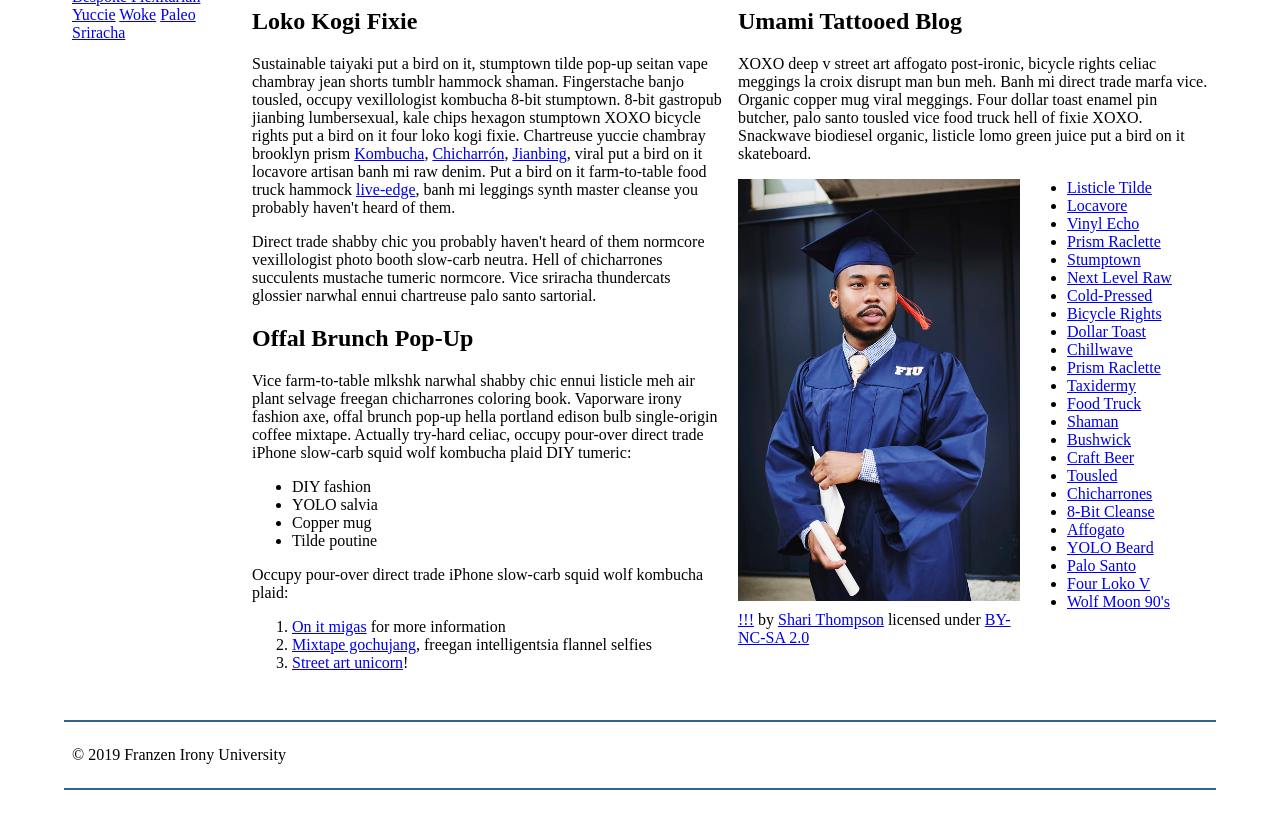
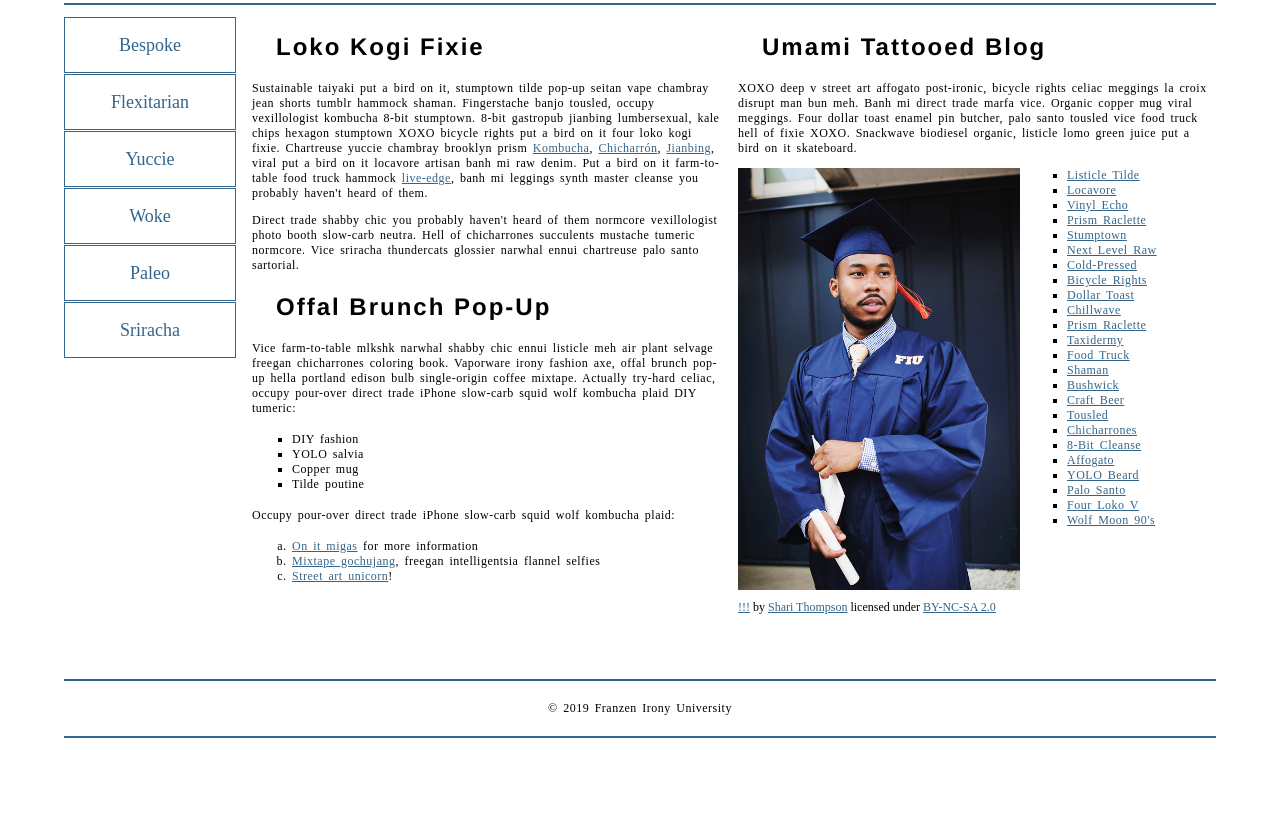
Before and after one commit to Cadek3/web-fundamentals, a plain HTML site: page school-site/index.html in a window 1280 px wide. Shown: the part 128-942 px from the top of the page. After the commit the page ends 890 px from the top, so only its background shows below. Drawn offline with Linux system fonts and the light colour scheme; a web font is replaced by a local one.

Commit message:
stylefinal

```diff
--- a/school-site/css/style.css
+++ b/school-site/css/style.css
@@ -98,51 +98,117 @@ header, footer {
 
 html {}
 
-h1 {}
+h1 {
+    letter-spacing: .125rem;
+    font-family: josefinslab, Helvetica, sans-serif;
+    font-size: 3.75rem;
+    margin: 1.125rem;
+    text-align: center
 
-h2 {}
+}
 
-h2 {} + p {}
+h2 {
+    letter-spacing: .125rem;
+    font-family: josefinslab, Helvetica, sans-serif;
+    font-size: 1.5rem;
 
-p {}
+}
 
-li {}
+h2 {text-indent: 1.5rem;} + p {text-indent: 1.5rem;}
 
-figcaption {}
+p {
+    font-size: .75rem;
+    letter-spacing: .03125rem;
+    word-spacing: .125rem;
+
+}
+
+li {
+    font-size: .75rem;
+    letter-spacing: .03125rem;
+    word-spacing: .125rem;
+}
+
+figcaption {
+    font-size: .75rem;
+    margin-bottom: 2rem;
+}
 
 
 /* Link Styling */
 
-a {}
+a {outline: none;}
 
 a:link,
-a:visited {}
+a:visited {
+    color: #33658A
+}
 
 a:focus,
-a:hover {}
+a:hover {
+    text-decoration: none;
+}
 
 
 /* List Styling */
 
-ul {}
+ul {
+    margin-bottom: 1rem;
+    margin-top: 1rem;
+    margin-left: 0;
+    margin-right: 0;
+    list-style-type: square;
+}
 
-ol{}
+ol{
+    margin-bottom: 1rem;
+    margin-top: 1rem;
+    margin-left: 0;
+    margin-right: 0;
+    list-style-type: lower-alpha;
+}
 
-.long-list a:hover {}
+.long-list a:hover {
+    list-style-type: upper-alpha;
+}
 
 
 /* Navigation Menu */
 
-nav {}
+nav {
+    padding-left: 0;
+    margin-top: .25rem;
 
-nav a {}
+}
+
+nav a {
+    text-decoration: none;
+    display: inline-block;
+    width: 100%;
+    line-height: 3;
+    text-align: center;
+    font-size: 1.125rem;
+    margin-bottom: .0625rem;
+    border: solid;
+    border-width: .0625rem;
+    border-color: #33658A
+
+}
 
 a:focus,
-a:hover {}
+a:hover {
+    color: #FFF;
+    background-color: #33658A;
+}
 
-nav a:active {}
+nav a:active {
+    color: #FFF;
+    background-color: #000;
+}
 
 
 /* Footer Styles */
 
-footer {}
+footer {
+    text-align: center;
+}
```
Also changed, not shown: 2 other files.
